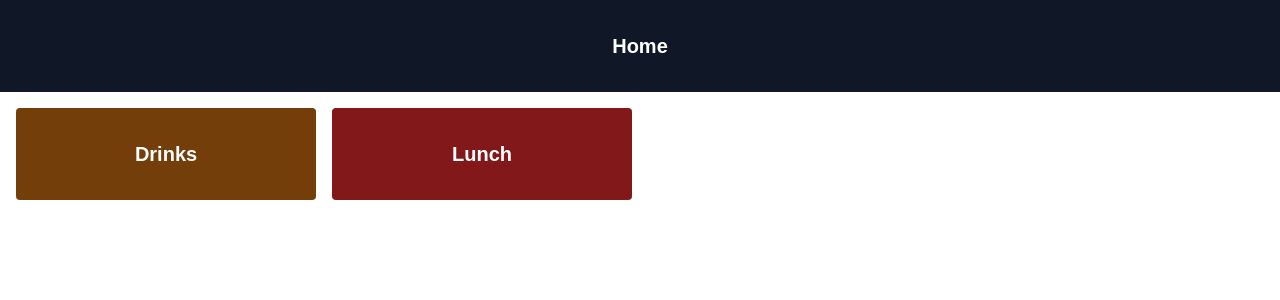
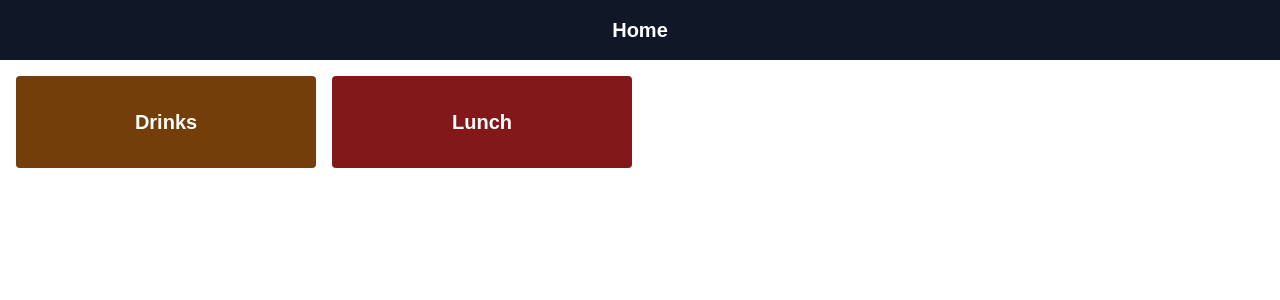
Before and after one commit to Danomanic/lifecafe, a Next.js app: page / in a window 1280 px wide. Shown: the top 300 px of the page. Built offline with nearby package versions, Linux system fonts and the light colour scheme.

Commit message:
feat: smaller home button

```diff
--- a/src/app/navbar.js
+++ b/src/app/navbar.js
@@ -4,7 +4,7 @@ export default function Navbar() {
   return (
       <nav className="bg-red-100">
         <div>
-          <Link className="px-6 py-8 block w-full text-center text-white bg-gray-900 active:text-violet-500 hover:bg-transparent hover:text-violet-600 focus:outline-none focus:ring text-xl font-bold"
+          <Link className="px-6 py-4 block w-full text-center text-white bg-gray-900 active:text-violet-500 hover:bg-transparent hover:text-violet-600 focus:outline-none focus:ring text-xl font-bold"
             href="/">
             Home
           </Link>
```
